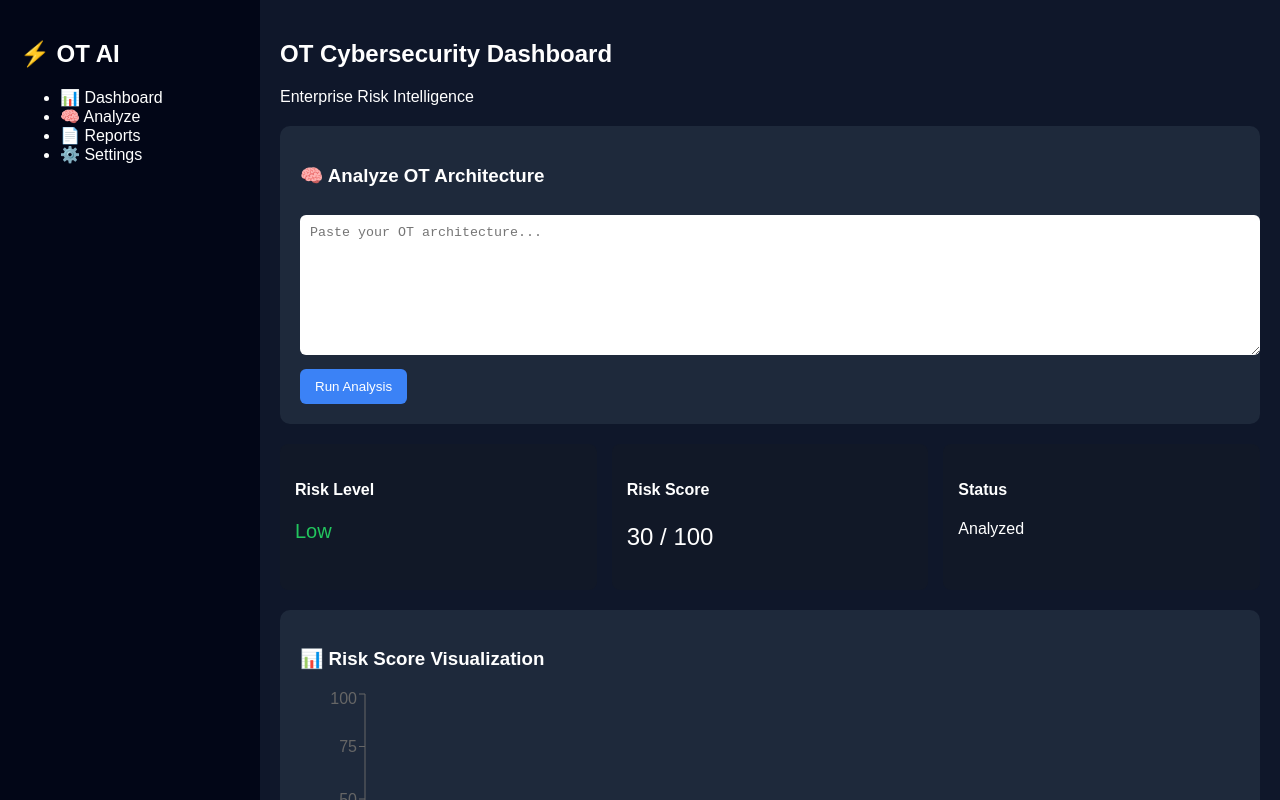
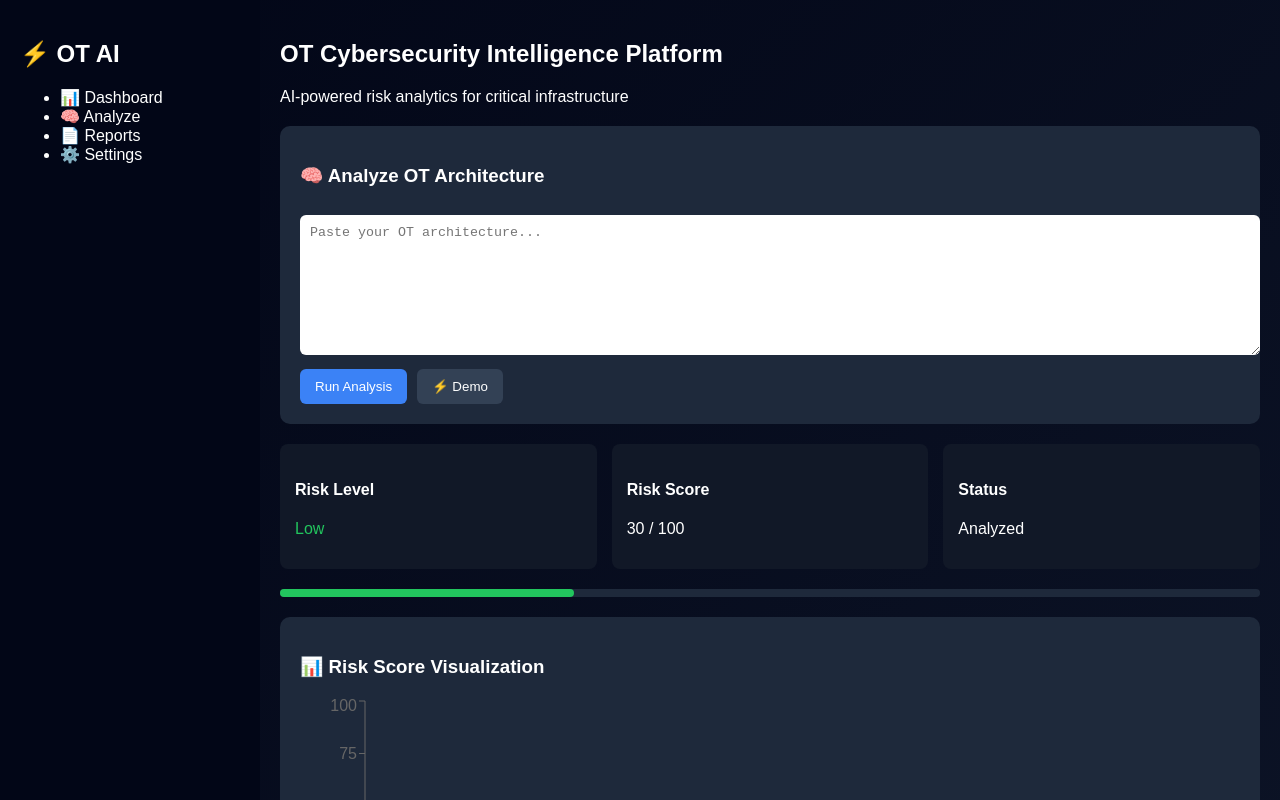
Before and after one commit to barjatyag/ot-ai-advisor, a Next.js app: page / in a window 1280 px wide. Both pictures are taken after a click on the button "Run Analysis". Shown: the top 800 px of the page. Built offline with nearby package versions, Linux system fonts and the light colour scheme.

Commit message:
Update page.js

```diff
--- a/app/page.js
+++ b/app/page.js
@@ -40,13 +40,11 @@ export default function Home() {
     }
   };
 
-  // 🎯 Extract sections
   const getSection = (title) => {
     const part = result.split(title)[1];
     return part ? part.split("\n\n")[0].trim() : "";
   };
 
-  // 🎯 Risk logic
   const getRiskLevel = () => {
     if (result.includes("High")) return "High";
     if (result.includes("Medium")) return "Medium";
@@ -65,16 +63,10 @@ export default function Home() {
     return 30;
   };
 
-  const chartData = [
-    {
-      name: "Risk Score",
-      value: getRiskScore(),
-    },
-  ];
+  const chartData = [{ name: "Risk Score", value: getRiskScore() }];
 
   return (
     <div style={styles.app}>
-
       {/* SIDEBAR */}
       <div style={styles.sidebar}>
         <h2>⚡ OT AI</h2>
@@ -88,14 +80,13 @@ export default function Home() {
 
       {/* MAIN */}
       <div style={styles.main}>
-
         {/* HEADER */}
         <div style={styles.header}>
-          <h2>OT Cybersecurity Dashboard</h2>
-          <span>Enterprise Risk Intelligence</span>
+          <h2>OT Cybersecurity Intelligence Platform</h2>
+          <span>AI-powered risk analytics for critical infrastructure</span>
         </div>
 
-        {/* INPUT CARD */}
+        {/* INPUT */}
         <div style={styles.card}>
           <h3>🧠 Analyze OT Architecture</h3>
 
@@ -106,47 +97,69 @@ export default function Home() {
             onChange={(e) => setInput(e.target.value)}
           />
 
-          <button style={styles.button} onClick={analyze}>
-            {loading ? "Analyzing..." : "Run Analysis"}
-          </button>
+          <div style={{ display: "flex", gap: "10px" }}>
+            <button style={styles.button} onClick={analyze}>
+              {loading ? "Analyzing..." : "Run Analysis"}
+            </button>
+
+            <button
+              style={styles.secondaryBtn}
+              onClick={() =>
+                setInput(
+                  "SCADA system with no segmentation and legacy protocols"
+                )
+              }
+            >
+              ⚡ Demo
+            </button>
+          </div>
         </div>
 
         {/* LOADING */}
         {loading && (
           <div style={styles.loading}>
-            🔍 Running AI Risk Assessment...
+            🔍 Running AI Cyber Risk Assessment...
           </div>
         )}
 
-        {/* RESULT */}
+        {/* RESULTS */}
         {result && (
           <>
-            {/* METRICS */}
-            <div style={styles.grid}>
-              <div style={styles.metricCard}>
+            {/* TOP METRICS */}
+            <div style={styles.topMetrics}>
+              <div style={styles.metricBox}>
                 <h4>Risk Level</h4>
-                <p style={{ color: getRiskColor(), fontSize: "20px" }}>
+                <p style={{ color: getRiskColor() }}>
                   {getRiskLevel()}
                 </p>
               </div>
 
-              <div style={styles.metricCard}>
+              <div style={styles.metricBox}>
                 <h4>Risk Score</h4>
-                <p style={{ fontSize: "24px" }}>
-                  {getRiskScore()} / 100
-                </p>
+                <p>{getRiskScore()} / 100</p>
               </div>
 
-              <div style={styles.metricCard}>
+              <div style={styles.metricBox}>
                 <h4>Status</h4>
                 <p>Analyzed</p>
               </div>
             </div>
 
-            {/* 📊 CHART */}
+            {/* PROGRESS BAR */}
+            <div style={styles.progressBar}>
+              <div
+                style={{
+                  width: `${getRiskScore()}%`,
+                  background: getRiskColor(),
+                  height: "8px",
+                  borderRadius: "5px",
+                }}
+              />
+            </div>
+
+            {/* CHART */}
             <div style={styles.card}>
               <h3>📊 Risk Score Visualization</h3>
-
               <ResponsiveContainer width="100%" height={250}>
                 <BarChart data={chartData}>
                   <XAxis dataKey="name" />
@@ -157,7 +170,16 @@ export default function Home() {
               </ResponsiveContainer>
             </div>
 
-            {/* RESULTS */}
+            {/* SUMMARY */}
+            <div style={styles.card}>
+              <h3>🧠 Executive Summary</h3>
+              <p>
+                Your OT environment shows {getRiskLevel()} risk exposure with
+                critical vulnerabilities requiring immediate attention.
+              </p>
+            </div>
+
+            {/* SECTIONS */}
             <div style={styles.card}>
               <h3>🔍 Findings</h3>
               <pre>{getSection("Findings:")}</pre>
@@ -172,6 +194,16 @@ export default function Home() {
               <h3>✅ Recommendations</h3>
               <pre>{getSection("Recommendations:")}</pre>
             </div>
+
+            {/* CTA */}
+            <button style={styles.downloadBtn}>
+              📄 Generate Executive Report
+            </button>
+
+            {/* TRUST */}
+            <div style={styles.footer}>
+              Trusted for Energy, Utilities, Industrial OT & Smart Cities
+            </div>
           </>
         )}
       </div>
@@ -185,7 +217,7 @@ const styles = {
   app: {
     display: "flex",
     fontFamily: "Arial",
-    background: "#0f172a",
+    background: "linear-gradient(135deg, #020617, #0f172a)",
     color: "white",
     minHeight: "100vh",
   },
@@ -206,6 +238,7 @@ const styles = {
     padding: "20px",
     borderRadius: "10px",
     marginBottom: "20px",
+    transition: "0.3s",
   },
   textarea: {
     width: "100%",
@@ -224,18 +257,44 @@ const styles = {
     color: "white",
     cursor: "pointer",
   },
+  secondaryBtn: {
+    marginTop: "10px",
+    padding: "10px 15px",
+    background: "#334155",
+    border: "none",
+    borderRadius: "6px",
+    color: "white",
+    cursor: "pointer",
+  },
   loading: {
     marginTop: "10px",
   },
-  grid: {
+  topMetrics: {
     display: "flex",
     gap: "15px",
     marginBottom: "20px",
   },
-  metricCard: {
+  metricBox: {
     background: "#111827",
     padding: "15px",
     borderRadius: "8px",
     flex: 1,
   },
+  progressBar: {
+    marginBottom: "20px",
+    background: "#1e293b",
+    borderRadius: "5px",
+  },
+  downloadBtn: {
+    padding: "12px 20px",
+    background: "#22c55e",
+    border: "none",
+    borderRadius: "6px",
+    color: "white",
+    cursor: "pointer",
+  },
+  footer: {
+    marginTop: "30px",
+    opacity: 0.6,
+  },
 };
```
